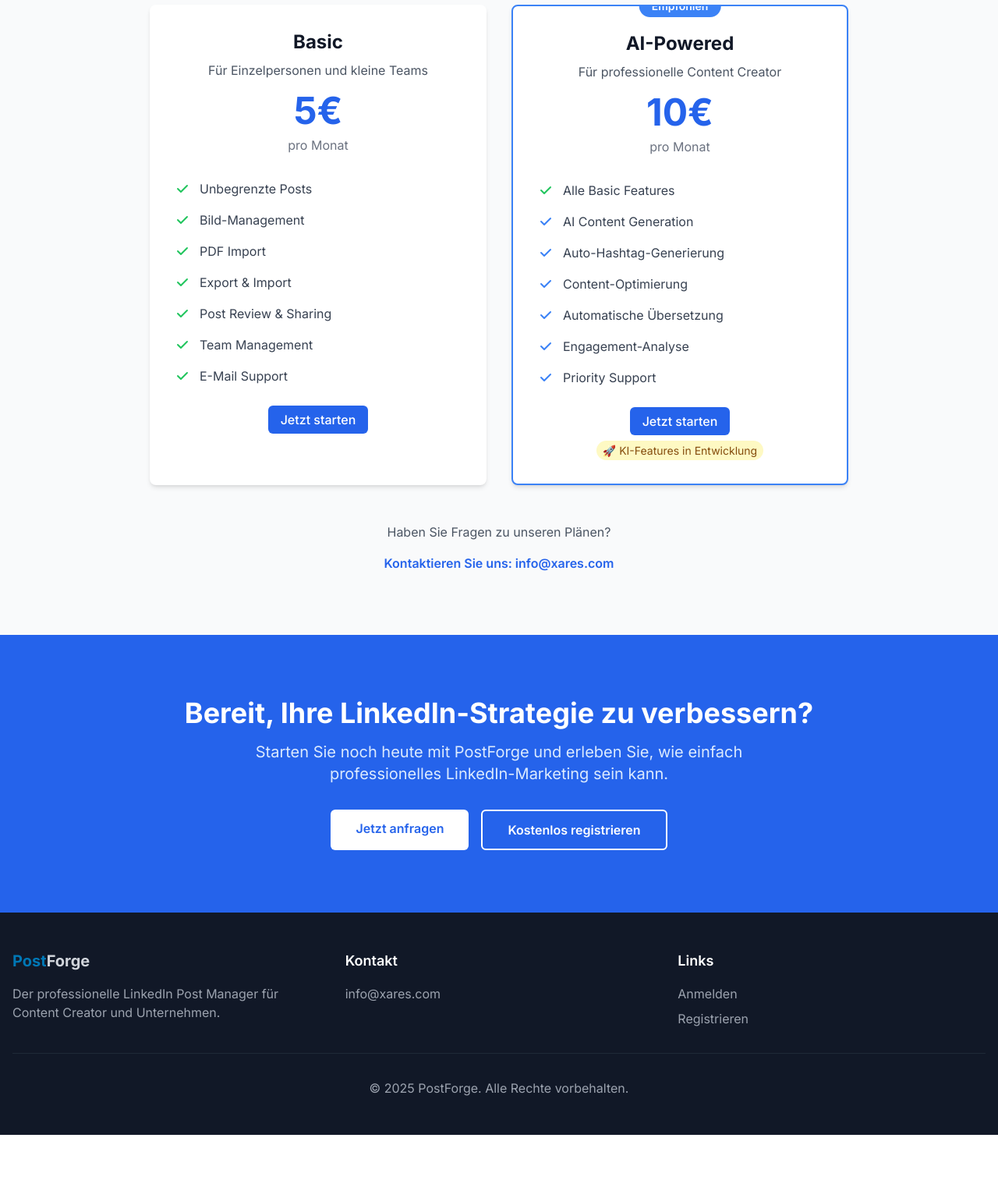
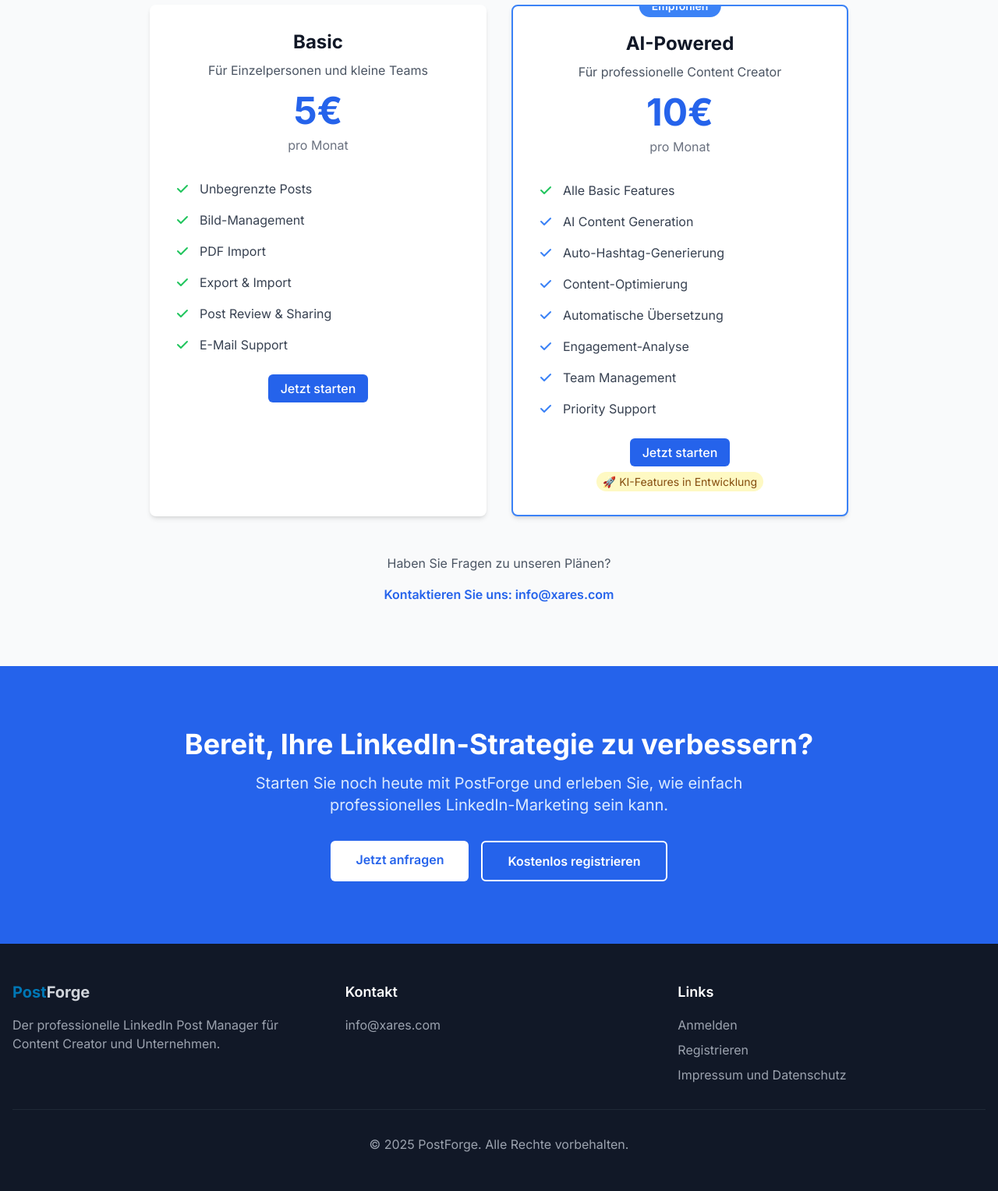
Before and after one commit to DG1001/PostForge, a Flask app: page / in a window 1280 px wide. Shown: the part 1475-3002 px from the top of the page at 78% size. Before the commit the page ends 2930 px from the top, so only its background shows below. Run offline with Flask 3, Linux system fonts and the light colour scheme.

Commit message:
feat(landing): update landing page layout and content
Refactored the landing page by removing the existing "Team Management" section and replacing it with an updated version that includes improved styling and visibility. Added a new link to "Impressum und Datenschutz," enhancing compliance with legal requirements regarding user information. These changes aim to streamline the user experience while ensuring relevant information is easily accessible.

```diff
--- a/app/templates/main/landing.html
+++ b/app/templates/main/landing.html
@@ -182,12 +182,6 @@
                             <svg class="w-5 h-5 text-green-500 mr-3" fill="currentColor" viewBox="0 0 20 20">
                                 <path fill-rule="evenodd" d="M16.707 5.293a1 1 0 010 1.414l-8 8a1 1 0 01-1.414 0l-4-4a1 1 0 011.414-1.414L8 12.586l7.293-7.293a1 1 0 011.414 0z" clip-rule="evenodd"></path>
                             </svg>
-                            <span class="text-gray-700">Team Management</span>
-                        </div>
-                        <div class="flex items-center">
-                            <svg class="w-5 h-5 text-green-500 mr-3" fill="currentColor" viewBox="0 0 20 20">
-                                <path fill-rule="evenodd" d="M16.707 5.293a1 1 0 010 1.414l-8 8a1 1 0 01-1.414 0l-4-4a1 1 0 011.414-1.414L8 12.586l7.293-7.293a1 1 0 011.414 0z" clip-rule="evenodd"></path>
-                            </svg>
                             <span class="text-gray-700">E-Mail Support</span>
                         </div>
                     </div>
@@ -246,6 +240,12 @@
                                 <path fill-rule="evenodd" d="M16.707 5.293a1 1 0 010 1.414l-8 8a1 1 0 01-1.414 0l-4-4a1 1 0 011.414-1.414L8 12.586l7.293-7.293a1 1 0 011.414 0z" clip-rule="evenodd"></path>
                             </svg>
                             <span class="text-gray-700">Engagement-Analyse</span>
+                        </div>
+                        <div class="flex items-center">
+                            <svg class="w-5 h-5 text-blue-500 mr-3" fill="currentColor" viewBox="0 0 20 20">
+                                <path fill-rule="evenodd" d="M16.707 5.293a1 1 0 010 1.414l-8 8a1 1 0 01-1.414 0l-4-4a1 1 0 011.414-1.414L8 12.586l7.293-7.293a1 1 0 011.414 0z" clip-rule="evenodd"></path>
+                            </svg>
+                            <span class="text-gray-700">Team Management</span>
                         </div>
                         <div class="flex items-center">
                             <svg class="w-5 h-5 text-blue-500 mr-3" fill="currentColor" viewBox="0 0 20 20">
@@ -327,6 +327,9 @@
                         <a href="{{ url_for('auth.register') }}" class="text-gray-400 hover:text-white block">
                             Registrieren
                         </a>
+                        <a href="https://xares.com/impressum/" class="text-gray-400 hover:text-white block" target="_blank">
+                            Impressum und Datenschutz
+                        </a>
                     </div>
                 </div>
             </div>
```
